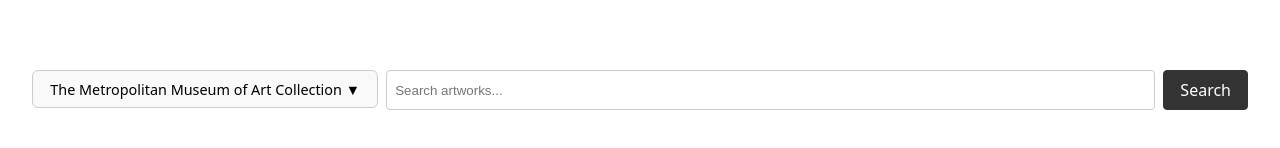
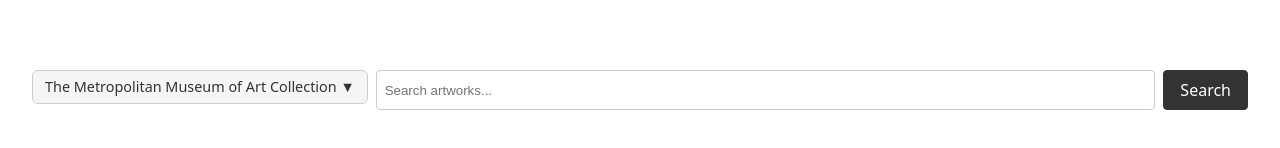
Before and after one commit to Lione-25/exhibition-curator, a React (Vite) app: page / in a window 1280 px wide. Shown: the part 324-472 px from the top of the page. Built offline with nearby package versions, Linux system fonts and the light colour scheme.

Commit message:
fix styling issues in museum selector

```diff
--- a/src/components/MuseumSelector.tsx
+++ b/src/components/MuseumSelector.tsx
@@ -1,24 +1,24 @@
 import { useState } from "react";
-import "../styles/MuseumSelector.module.css";
+import styles from "../styles/MuseumSelector.module.css";
 
 function MuseumSelector() {
   const [museum, setMuseum] = useState<"met" | "science">("met");
   const [dropdownOpen, setDropdownOpen] = useState(false);
   return (
-    <div className="museum-selector">
+    <div className={styles.museumSelector}>
       <button
-        style={{
-          //   background: "#f5f5f5",
-          border: "1px solid #ccc",
-          borderRadius: "6px",
-          //   padding: "0.4rem 0.75rem",
-          cursor: "pointer",
-          fontSize: "0.9rem",
-          //   color: "#333",
-          transition: "background 0.2s",
-          //   marginBottom: "1rem",
-        }}
-        // className="museum-button"
+        // style={{
+        //   //   background: "#f5f5f5",
+        //   border: "2px solid #333",
+        //   borderRadius: "6px",
+        //   //   padding: "0.4rem 0.75rem",
+        //   cursor: "pointer",
+        //   fontSize: "0.9rem",
+        //   //   color: "#333",
+        //   transition: "background 0.2s",
+        //   //   marginBottom: "1rem",
+        // }}
+        className={styles.museumButton}
         onClick={() => setDropdownOpen((prev) => !prev)}
       >
         {museum === "met"
@@ -27,7 +27,7 @@
         ▼
       </button>
       {dropdownOpen && (
-        <ul className="museum-dropdown">
+        <ul className={styles.museumDropdown}>
           <li
             onClick={() => {
               setMuseum("met");
--- a/src/styles/MuseumSelector.module.css
+++ b/src/styles/MuseumSelector.module.css
@@ -1,8 +1,8 @@
-.museum-selector {
-  /* position: relative; */
+.museumSelector {
+  position: relative;
 }
 
-.museum-button {
+.museumButton {
   background: #f5f5f5;
   border: 1px solid #ccc;
   border-radius: 6px;
@@ -13,11 +13,11 @@
   transition: background 0.2s;
 }
 
-.museum-button:hover {
+.museumButton:hover {
   background: #e8e8e8;
 }
 
-.museum-dropdown {
+.museumDropdown {
   position: absolute;
   right: 0;
   top: 110%;
@@ -33,12 +33,12 @@
   color: #333;
 }
 
-.museum-dropdown li {
+.museumDropdown li {
   padding: 0.5rem 1rem;
   cursor: pointer;
   transition: background 0.2s;
 }
 
-.museum-dropdown li:hover {
+.museumDropdown li:hover {
   background: #f2f2f2;
 }
```
